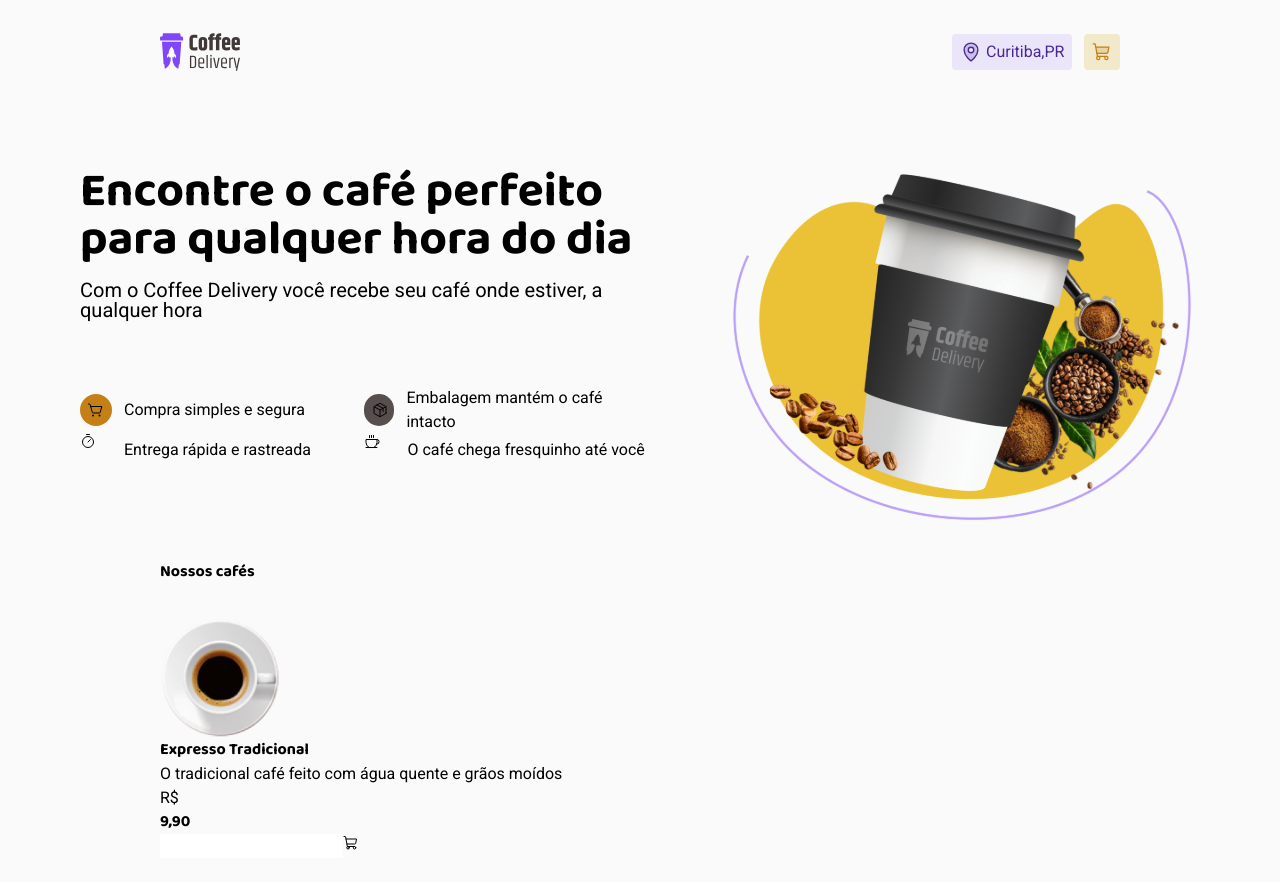
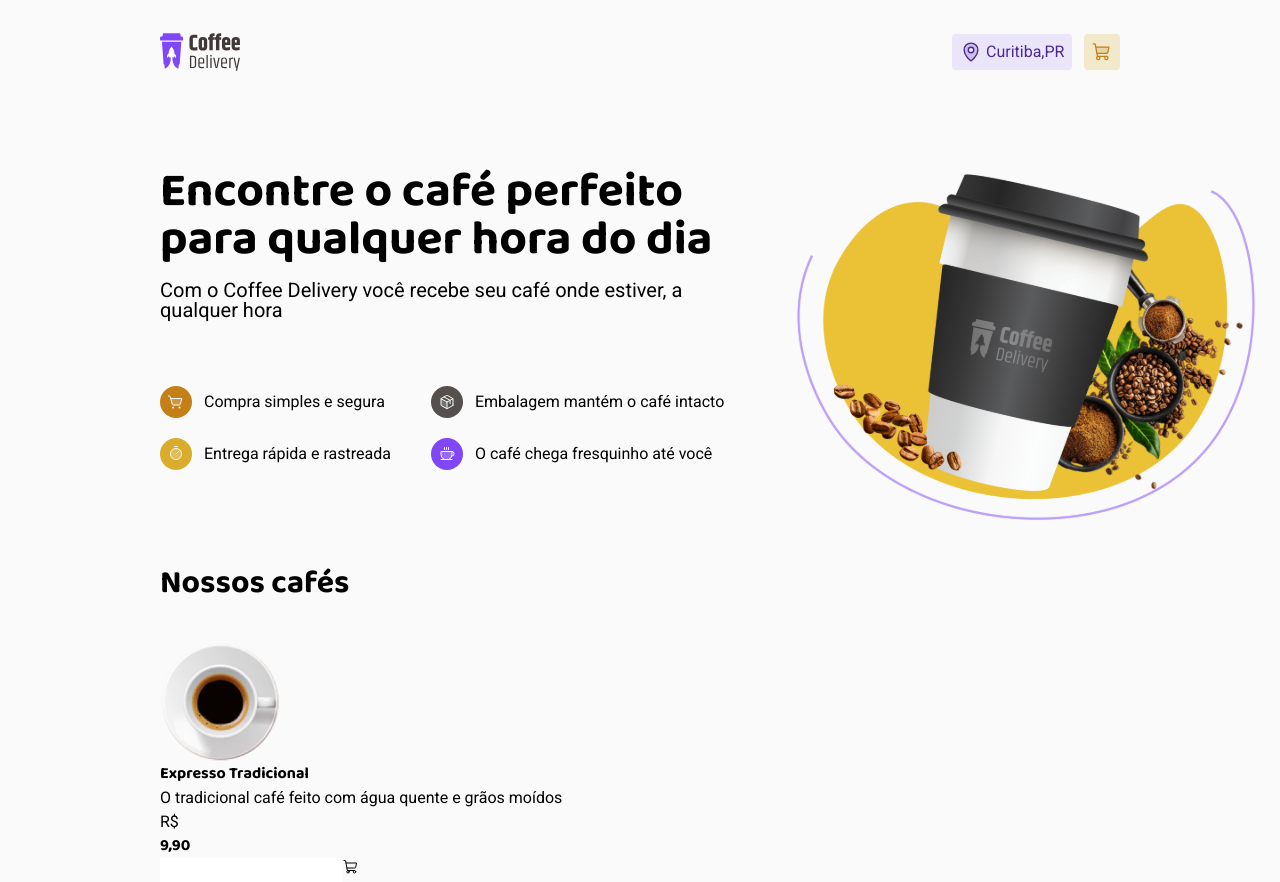
Before and after one commit to femendesf/Coffe_Delivery, a React (Vite) app: page / in a window 1280 px wide. Before the commit the page ends 858 px from the top, so only its background shows below. Built offline with nearby package versions, Linux system fonts and the light colour scheme.

Commit message:
update style title

```diff
--- a/src/pages/Home.tsx
+++ b/src/pages/Home.tsx
@@ -4,42 +4,63 @@ export function Home(){
     return(
         <div>
 
-            <div className='mt-16 flex gap-14 justify-center' id='Parte do titulo'>
+            <div className='mt-16 gap-10 flex' id='Parte do titulo'>
 
                 <div className=''>
-                    <h1 className='text-5xl w-[588px] mb-4'>
+                    <h1 className='text-5xl mb-4'>
                         Encontre o café perfeito para qualquer hora do dia
                     </h1>
                     <p className='text-xl leading-5 w-[588px]'>
                         Com o Coffee Delivery você recebe seu café onde estiver, a qualquer hora
                     </p>
 
-                    <div className='grid grid-cols-2 mt-[66px] w-[567px]' id='info_span'>
-                        <p >
-                            <span className='bg-yellow-dark'>
-                                <ShoppingCartSimple size={16} className='ml-2 mt-2'/>
+                  <div className='whitespace-nowrap flex mt-[66px]' id='teste'>
+
+                    <div className='mr-10 '>
+
+                         <div className='flex gap-3 items-center mb-5'>
+                            <span className='bg-yellow-dark '>
+                                <ShoppingCartSimple weight='duotone'/>
                             </span>
                             Compra simples e segura
-                        </p>
+                        </div>
 
-                        <p>
+                        <div className='flex gap-3 items-center' >
+                            <span className='bg-yellow'>
+                                <Timer weight='duotone'/>
+                            </span>
+                            Entrega rápida e rastreada
+                        </div>
+
+                    </div>
+
+                    <div>
+                        <div className='flex gap-3 items-center mb-5'>
                             <span className='bg-base-text'>
-                                <Package className='ml-2 mt-2'/>
-                            </span> Embalagem mantém o café intacto
-                        </p>
+                                <Package weight='duotone'/>
+                            </span>
+                            Embalagem mantém o café intacto
+                        </div>
 
-                        <p> <span><Timer/></span>  Entrega rápida e rastreada</p>
-                        <p> <span><Coffee/></span>  O café chega fresquinho até você</p>
+                        <div className='flex gap-3 items-center'>
+                            <span className='bg-purple'>
+                                <Coffee weight='duotone'/>
+                            </span>
+                            O café chega fresquinho até você
+                        </div>
                     </div>
+
+
+                  </div>
 
                 </div>
 
-                <img src="src\assets\cup._home.svg" alt="" className=''/>
+                <img src="src\assets\cup._home.svg" alt="" className='w-[476px] h-[360px]'/>
 
             </div>
 
-            <div className='mt-8'>
-                <h1>
+            <div className='mt-8 '>
+                <h1 className='text-[32px]'>
                     Nossos cafés
                 </h1>
 
--- a/src/styles/main.css
+++ b/src/styles/main.css
@@ -13,12 +13,12 @@
 
     }
 
-    #info_span p{
+    #info_span div{
        @apply flex items-center gap-3
     }
 
-    #info_span span{
-        @apply w-8 h-8 rounded-full
+    #teste span{
+        @apply flex justify-center items-center rounded-full w-8 h-8 text-background
     }
 }
 
--- a/tailwind.config.cjs
+++ b/tailwind.config.cjs
@@ -26,6 +26,9 @@ module.exports = {
         'yellow-dark':   '#C47F17',
 
       },
+      gridTemplateColumns:{
+        '10' : 'repeat(2, min'
+      }
 
     },
     fontFamily:{
```
